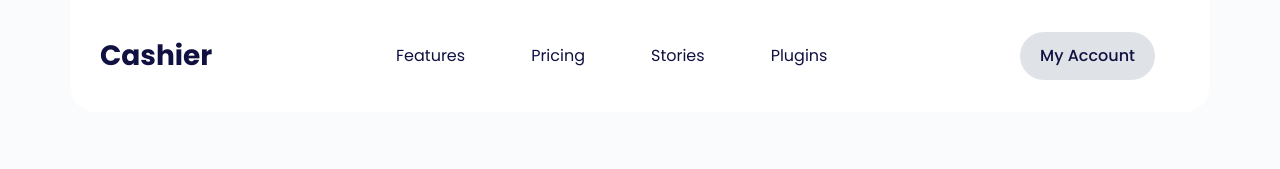
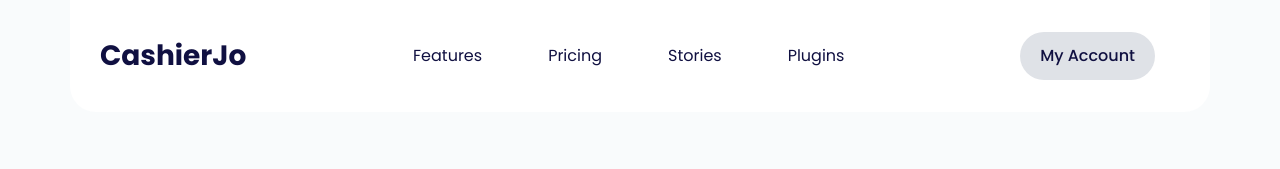
Before and after one commit to JuanThoriq/CashierJo, a plain HTML site: page index.html in a window 1280 px wide. Shown: the top 169 px of the page. Drawn offline with nearby package versions, Linux system fonts and the light colour scheme.

Commit message:
Change the Nav logo title

```diff
--- a/index.html
+++ b/index.html
@@ -28,7 +28,7 @@
   <body>
     <nav class="navbar navbar-expand-lg">
       <div class="container custom-navbar">
-        <a class="navbar-brand" href="#">Cashier</a>
+        <a class="navbar-brand" href="#">CashierJo</a>
         <button
           class="navbar-toggler"
           type="button"
```
